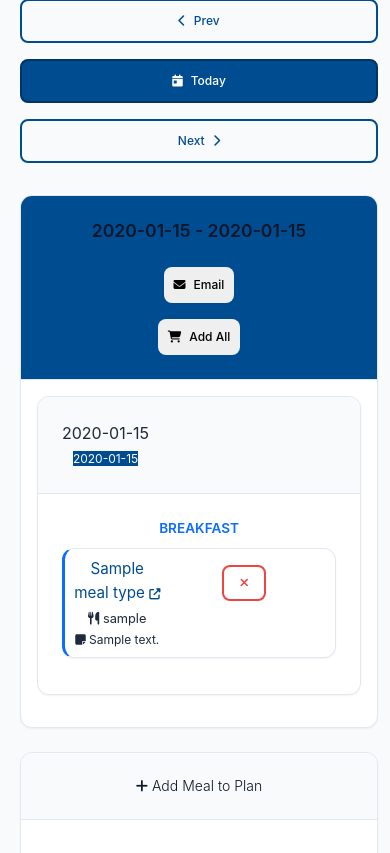
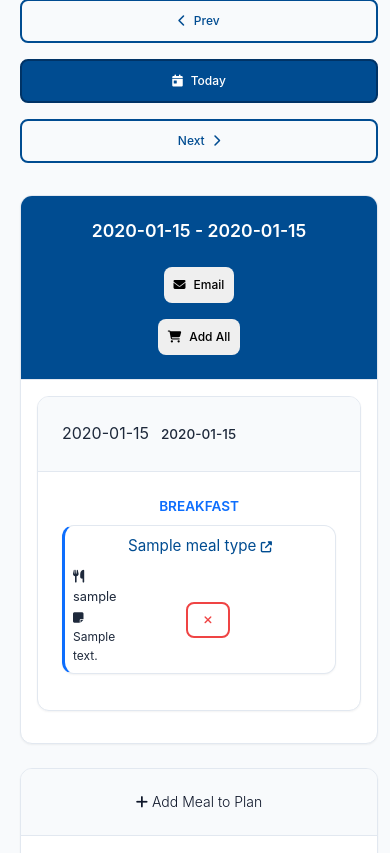
Before and after one commit to ElleWhiteDev/Auto-Cart, a Flask app: template templates/meal_plan.html in a window 390 px wide. Shown: the part 204-1057 px from the top of the page. Run offline with Flask 3, Linux system fonts and the light colour scheme; tables that the repository leaves empty hold one stand-in row (values such as "Sample post"); the template is opened without the code that fills it: values that come from a table or form of the project are taken from there, most other values are stand-ins (such as "Sample title", 1, 10 or a date in 2020).

Commit message:
Meal planning mobile

```diff
--- a/templates/meal_plan.html
+++ b/templates/meal_plan.html
@@ -126,7 +126,7 @@
 
 	<div class="card shadow mb-4">
 		<div class="card-header bg-primary text-white meal-plan-header d-flex justify-content-between align-items-center flex-wrap">
-			<h4 class="mb-2 mb-md-0 text-white">
+			<h4 class="mb-2 mb-md-0" style="color: white;">
 				{{ week_start.strftime('%B %d') }} - {{ week_end.strftime('%B %d, %Y') }}
 			</h4>
 			<div class="btn-group d-flex flex-wrap gap-2">
@@ -160,25 +160,30 @@
 						{% for date, meals in meal_plan.items() %}
 						<tr style="border-bottom: 1px solid #dee2e6;">
 							<td class="fw-bold align-middle {% if date == today %}bg-info bg-opacity-10{% endif %}" style="padding: 10px; border-left: none; border-right: 1px solid #dee2e6;">
-								<div class="mb-1" style="font-size: 0.9rem;">{{ date.strftime('%A') }}</div>
-								<span class="badge bg-primary text-white px-2 py-1 date-badge" style="font-size: 0.75rem;">{{ date.strftime('%b %d') }}</span>
+								<div style="font-size: 0.9rem;">
+									{{ date.strftime('%A') }}
+									<span class="text-muted ms-2" style="font-size: 0.85rem; font-weight: 500;">{{ date.strftime('%b %d') }}</span>
+								</div>
 							</td>
 							{% for meal_type in ['breakfast', 'lunch', 'dinner'] %}
 							<td class="align-top" style="padding: 8px; background-color: #fafbfc; border-right: 1px solid #dee2e6;">
 								{% for entry in meals[meal_type] %}
 								<div class="card mb-2 border-0 shadow-sm meal-card" style="border-left: 3px solid #0d6efd !important; background: white;">
 									<div class="card-body p-2">
-										<div class="d-flex justify-content-between align-items-start">
-											<div class="flex-grow-1">
+										<!-- Recipe Title Row -->
 										{% if entry.recipe and entry.recipe.url %}
-												<div class="fw-bold mb-1" style="font-size: 0.95rem;">
+										<div class="fw-bold mb-2" style="font-size: 0.95rem; overflow-x: auto; white-space: nowrap;">
 											<a href="{{ entry.recipe.url }}" target="_blank" class="text-primary text-decoration-none meal-link" title="View recipe at {{ entry.recipe.url }}">
 												{{ entry.meal_name }} <i class="fas fa-external-link-alt" style="font-size: 0.7rem;"></i>
 											</a>
 										</div>
 										{% else %}
-												<div class="fw-bold text-primary mb-1" style="font-size: 0.95rem;">{{ entry.meal_name }}</div>
+										<div class="fw-bold text-primary mb-2" style="font-size: 0.95rem; overflow-x: auto; white-space: nowrap;">{{ entry.meal_name }}</div>
 										{% endif %}
+
+										<!-- Chef and Delete Button Row -->
+										<div class="d-flex justify-content-between align-items-center gap-2">
+											<div class="flex-grow-1" style="min-width: 0;">
 												{% if entry.assigned_cook %}
 												<div class="text-muted mb-0" style="font-size: 0.8rem;">
 													<i class="fas fa-utensils"></i> {{ entry.assigned_cook.username }}
@@ -188,9 +193,9 @@
 												<div class="text-info" style="font-size: 0.75rem;"><i class="fas fa-sticky-note"></i> {{ entry.notes }}</div>
 												{% endif %}
 											</div>
-											<form method="POST" action="{{ url_for('delete_meal_plan_entry', entry_id=entry.id) }}" style="display: inline;">
+											<form method="POST" action="{{ url_for('delete_meal_plan_entry', entry_id=entry.id) }}" style="display: inline; flex-shrink: 0;">
 												<input type="hidden" name="week_offset" value="{{ week_offset }}">
-												<button type="submit" class="btn btn-sm btn-outline-danger rounded-circle" onclick="return confirm('Remove this meal?');" style="width: 24px; height: 24px; padding: 0; line-height: 1; font-size: 0.75rem;">
+												<button type="submit" class="btn btn-sm btn-outline-danger rounded-circle" onclick="return confirm('Remove this meal?');" style="width: 20px; height: 20px; padding: 0; line-height: 1; font-size: 0.7rem;">
 													<i class="fas fa-times"></i>
 												</button>
 											</form>
@@ -213,8 +218,8 @@
 				<div class="card-header {% if date == today %}bg-info bg-opacity-10{% else %}bg-light{% endif %}">
 					<div class="d-flex justify-content-between align-items-center">
 						<div>
-							<div class="fw-bold" style="font-size: 1rem;">{{ date.strftime('%A') }}</div>
-							<span class="badge bg-primary text-white" style="font-size: 0.75rem;">{{ date.strftime('%b %d') }}</span>
+							<span class="fw-bold" style="font-size: 1rem;">{{ date.strftime('%A') }}</span>
+							<span class="text-muted ms-2" style="font-size: 0.85rem; font-weight: 500;">{{ date.strftime('%b %d') }}</span>
 						</div>
 					</div>
 				</div>
@@ -228,17 +233,20 @@
 						{% for entry in meals[meal_type] %}
 						<div class="card mb-2 border-0 shadow-sm meal-card" style="border-left: 3px solid #0d6efd !important;">
 							<div class="card-body p-2">
-								<div class="d-flex justify-content-between align-items-start">
-									<div class="flex-grow-1">
+								<!-- Recipe Title Row -->
 								{% if entry.recipe and entry.recipe.url %}
-										<div class="fw-bold mb-1" style="font-size: 0.95rem;">
+								<div class="fw-bold mb-2" style="font-size: 0.95rem; overflow-x: auto; white-space: nowrap;">
 									<a href="{{ entry.recipe.url }}" target="_blank" class="text-primary text-decoration-none meal-link" title="View recipe at {{ entry.recipe.url }}">
 										{{ entry.meal_name }} <i class="fas fa-external-link-alt" style="font-size: 0.7rem;"></i>
 									</a>
 								</div>
 								{% else %}
-										<div class="fw-bold text-primary mb-1" style="font-size: 0.95rem;">{{ entry.meal_name }}</div>
+								<div class="fw-bold text-primary mb-2" style="font-size: 0.95rem; overflow-x: auto; white-space: nowrap;">{{ entry.meal_name }}</div>
 								{% endif %}
+
+								<!-- Chef and Delete Button Row -->
+								<div class="d-flex justify-content-between align-items-center gap-2">
+									<div class="flex-grow-1" style="min-width: 0;">
 										{% if entry.assigned_cook %}
 										<div class="text-muted mb-0" style="font-size: 0.8rem;">
 											<i class="fas fa-utensils"></i> {{ entry.assigned_cook.username }}
@@ -248,9 +256,9 @@
 										<div class="text-info" style="font-size: 0.75rem;"><i class="fas fa-sticky-note"></i> {{ entry.notes }}</div>
 										{% endif %}
 									</div>
-									<form method="POST" action="{{ url_for('delete_meal_plan_entry', entry_id=entry.id) }}" style="display: inline;">
+									<form method="POST" action="{{ url_for('delete_meal_plan_entry', entry_id=entry.id) }}" style="display: inline; flex-shrink: 0;">
 										<input type="hidden" name="week_offset" value="{{ week_offset }}">
-										<button type="submit" class="btn btn-sm btn-outline-danger rounded-circle" onclick="return confirm('Remove this meal?');" style="width: 24px; height: 24px; padding: 0; line-height: 1; font-size: 0.75rem;">
+										<button type="submit" class="btn btn-sm btn-outline-danger rounded-circle" onclick="return confirm('Remove this meal?');" style="width: 20px; height: 20px; padding: 0; line-height: 1; font-size: 0.7rem;">
 											<i class="fas fa-times"></i>
 										</button>
 									</form>
```
Lines whose indentation alone changed are shown as unchanged.
